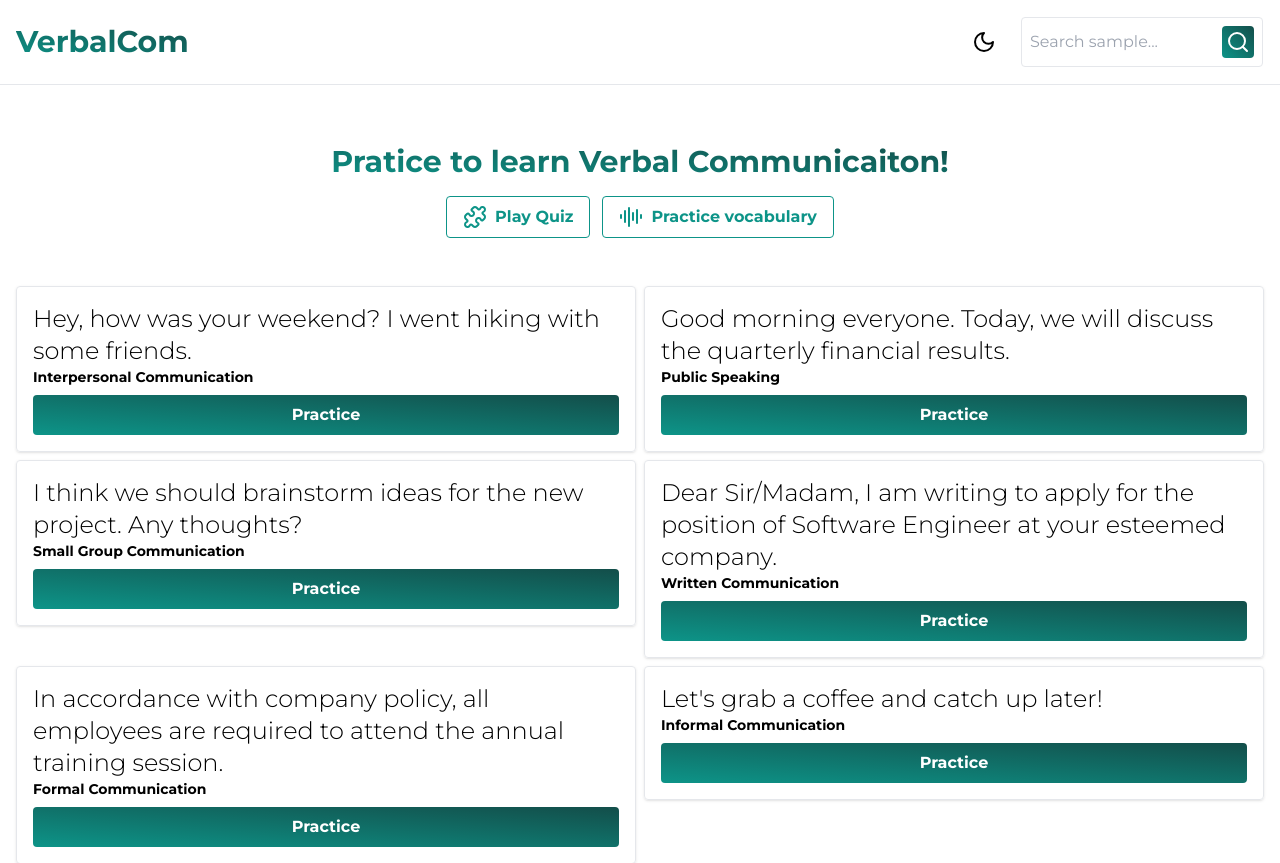
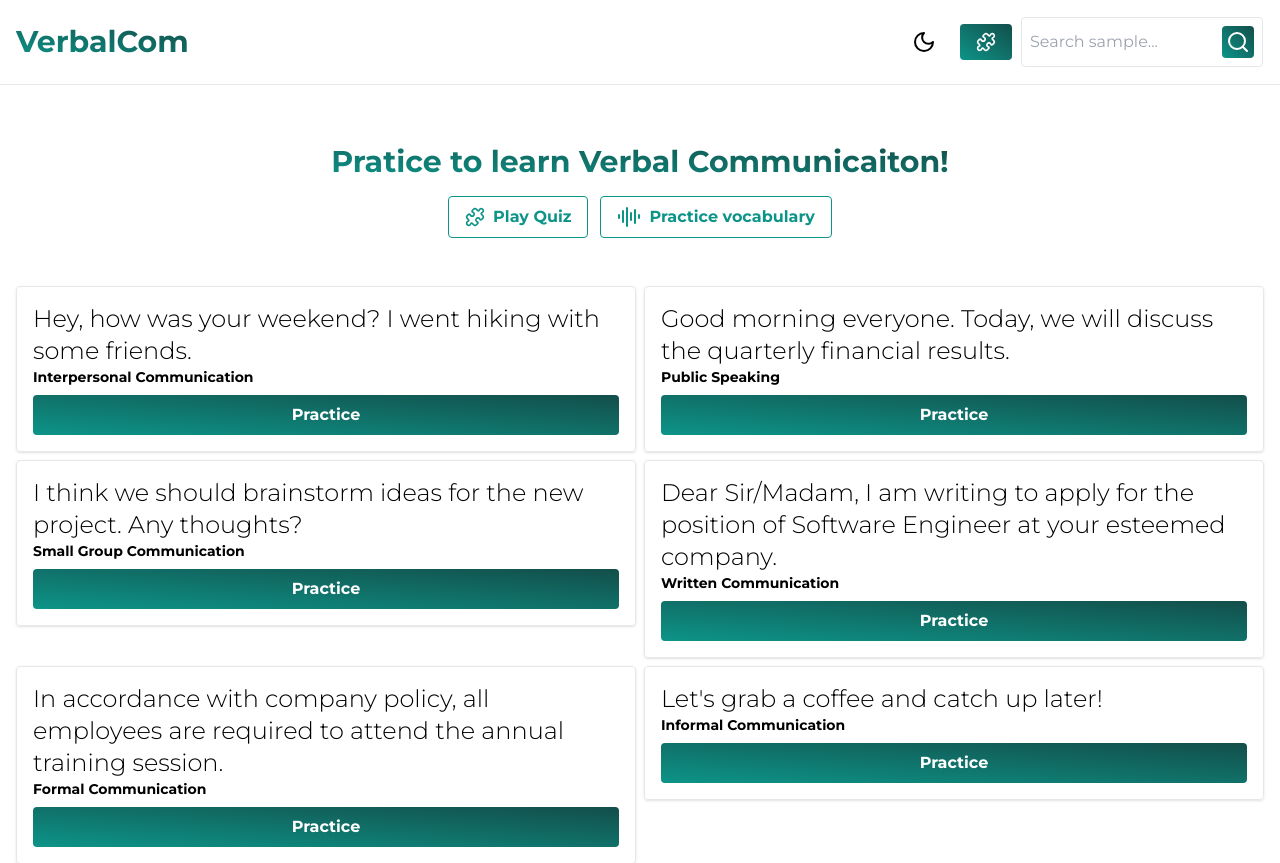
Before and after one commit to ashsajal1/verbalcom, a Vue app: page / in a window 1280 px wide. Shown: the top 863 px of the page. Built offline with nearby package versions, Linux system fonts and the light colour scheme.

Commit message:
feat: add quiz btn

```diff
--- a/src/components/HeroSection.vue
+++ b/src/components/HeroSection.vue
@@ -9,7 +9,7 @@ import { AudioLines, Puzzle } from 'lucide-vue-next';
         <div class="flex items-center gap-3">
             <router-link to='/quiz'>
                 <Button class="flex items-center gap-2" variant="outline">
-                    <Puzzle />
+                    <Puzzle class="h-5 w-5" />
                     Play Quiz
                 </Button>
             </router-link>
--- a/src/components/Navbar.vue
+++ b/src/components/Navbar.vue
@@ -5,11 +5,14 @@ import Button from './Button.vue';
 import { useDark, useToggle } from '@vueuse/core'
 import { useSearchStore } from '@/stores/search';
 import { useRouter } from 'vue-router';
-import { Sun, Moon, Menu, ArrowUpToLine, Search } from 'lucide-vue-next';
+import { useRoute } from 'vue-router';
+import { Sun, Moon, Menu, ArrowUpToLine, Search, Puzzle } from 'lucide-vue-next';
 
 const searchStore = useSearchStore();
 const { searchText } = storeToRefs(useSearchStore());
 const router = useRouter()
+const route = useRoute()
+console.log(route.path)
 
 const isDark = useDark()
 const toggleDark = useToggle(isDark)
@@ -67,6 +70,12 @@ const handleSearch = () => {
                     </Button>
                 </div>
 
+                <RouterLink v-if="route.path !== '/quiz'" to="/quiz">
+                    <Button>
+                        <Puzzle class="h-5 w-5" />
+                    </Button>
+                </RouterLink>
+
                 <Button variant="outline" v-if="!isOpenMenu" class="md:hidden text-primary hover:text-secondary"
                     @click="handleMenuOpen()">
                     <Menu />
```
